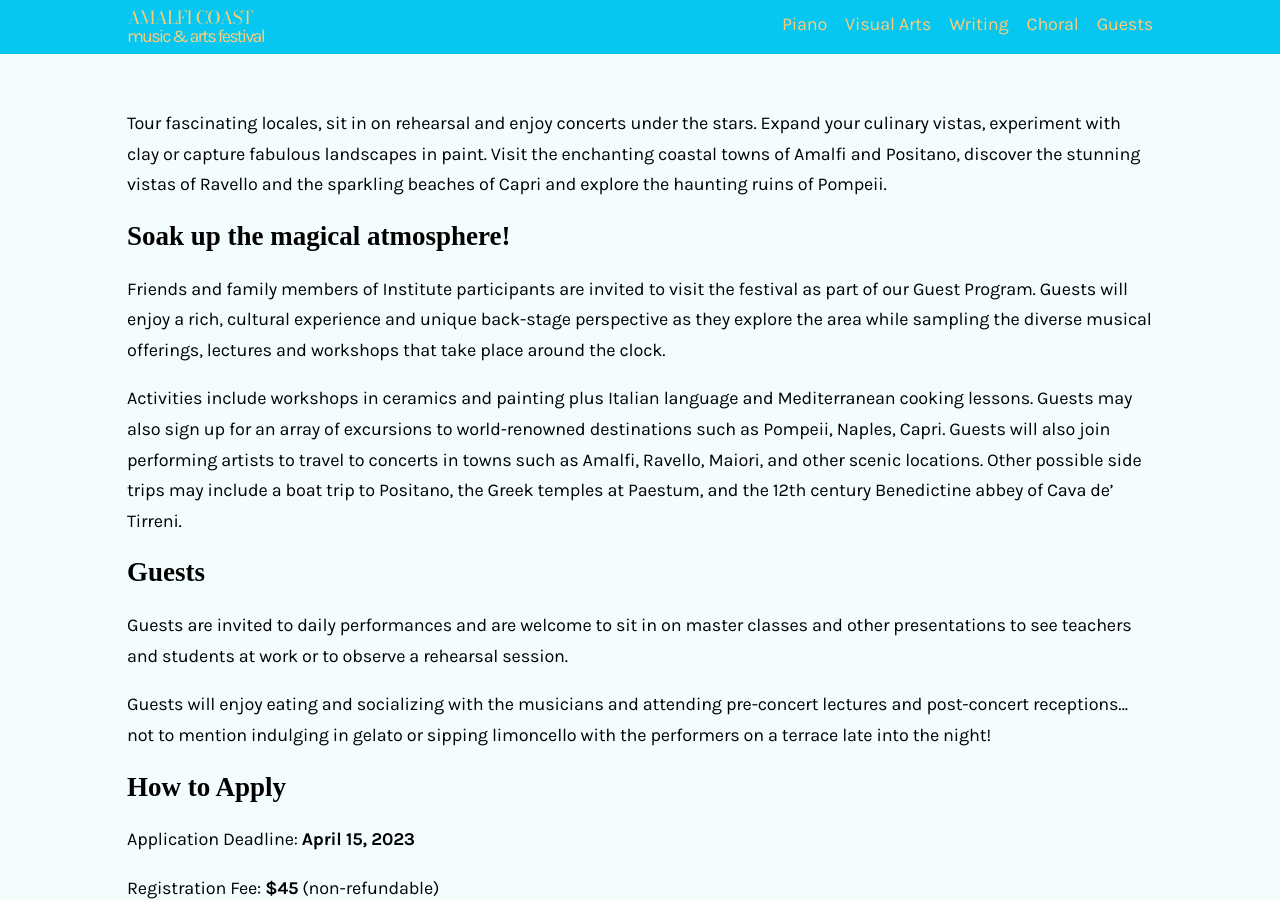
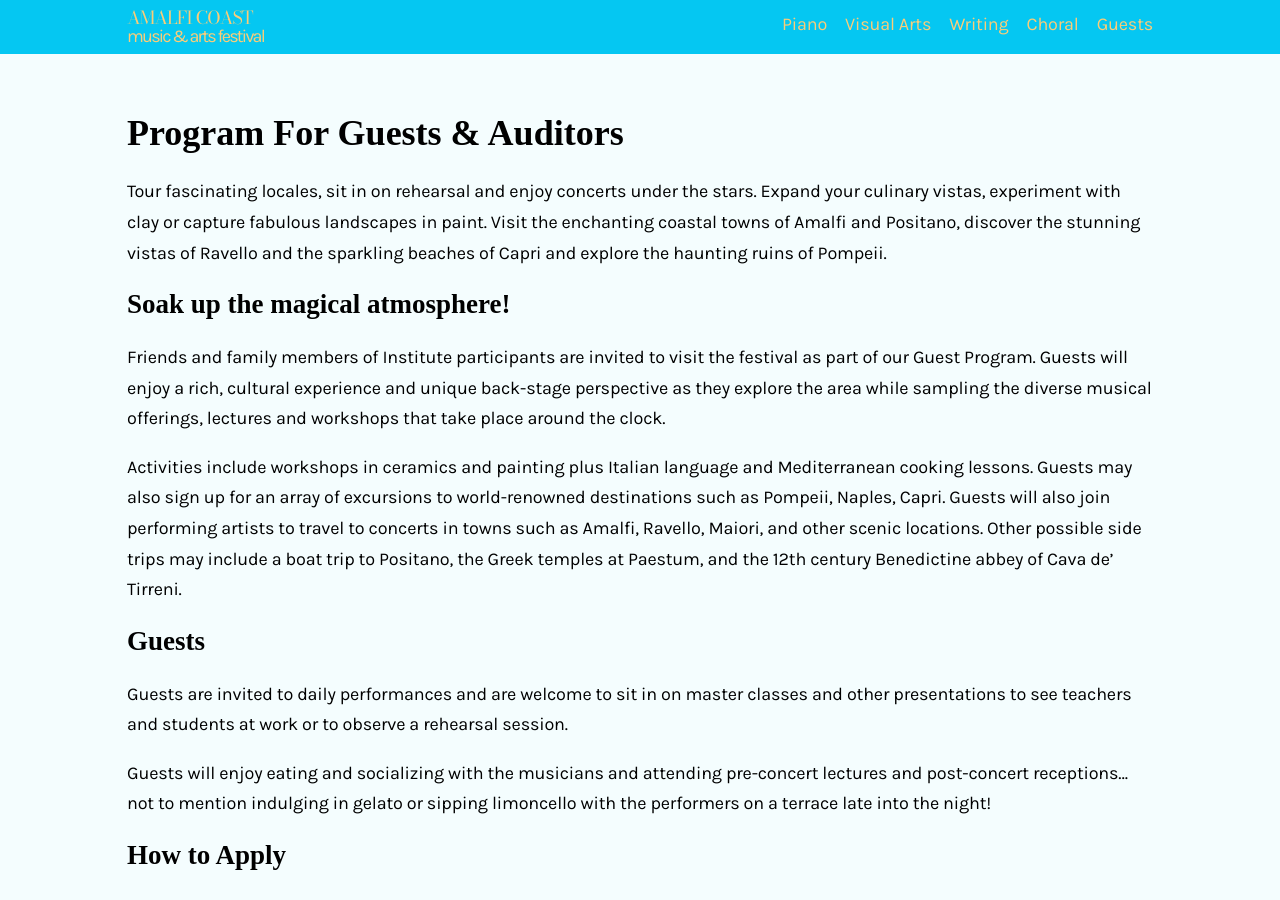
Before and after one commit to Amalfi-Festival/amalfi-festival-org, a Jekyll site: the page built from _programs/guests.md, in a window 1280 px wide and 900 px high. Built offline with Jekyll 4.4.1, drawn with Linux system fonts in a browser that asks for light colours; some web fonts are replaced; some of the changed lines change nothing that is shown.

Commit message:
Update guests.md

```diff
--- a/_programs/guests.md
+++ b/_programs/guests.md
@@ -1,5 +1,5 @@
 ---
-title: Program For Guests & Auditors
+program-name: Program For Guests & Auditors
 sessions:
     -   dates:
             start: 2023-07-05
```
